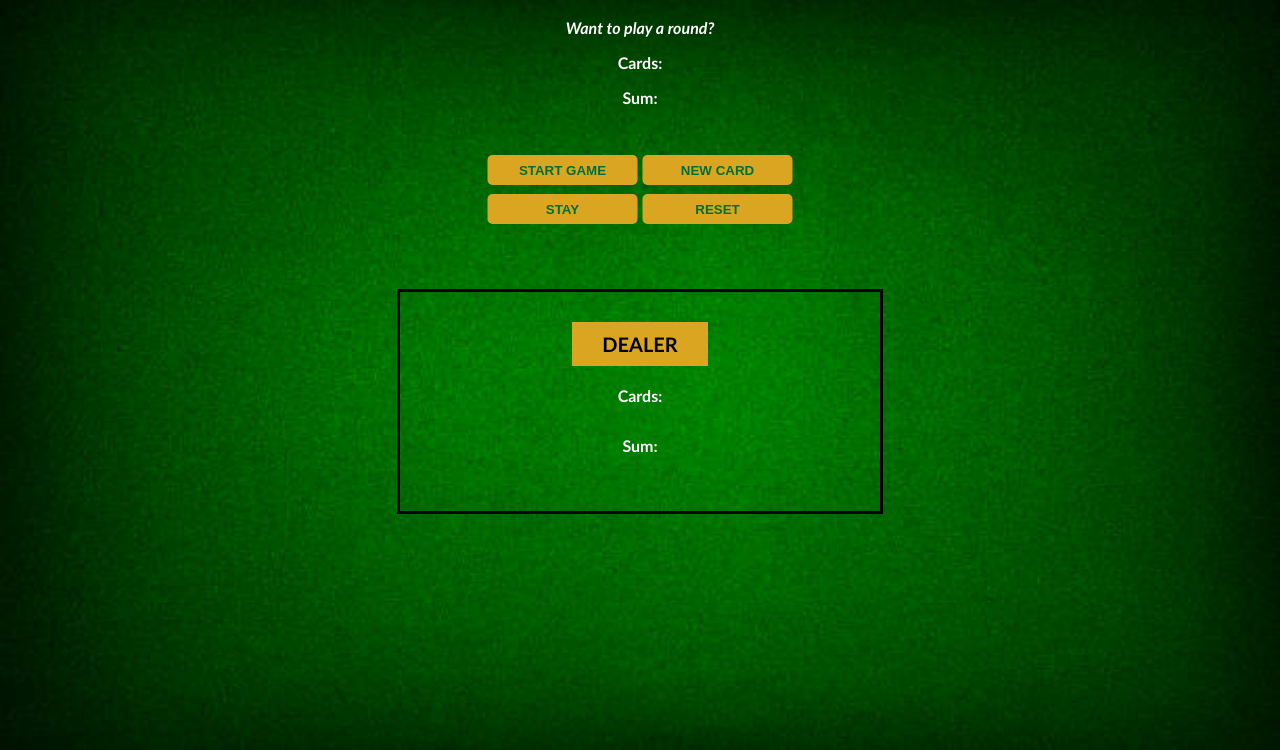
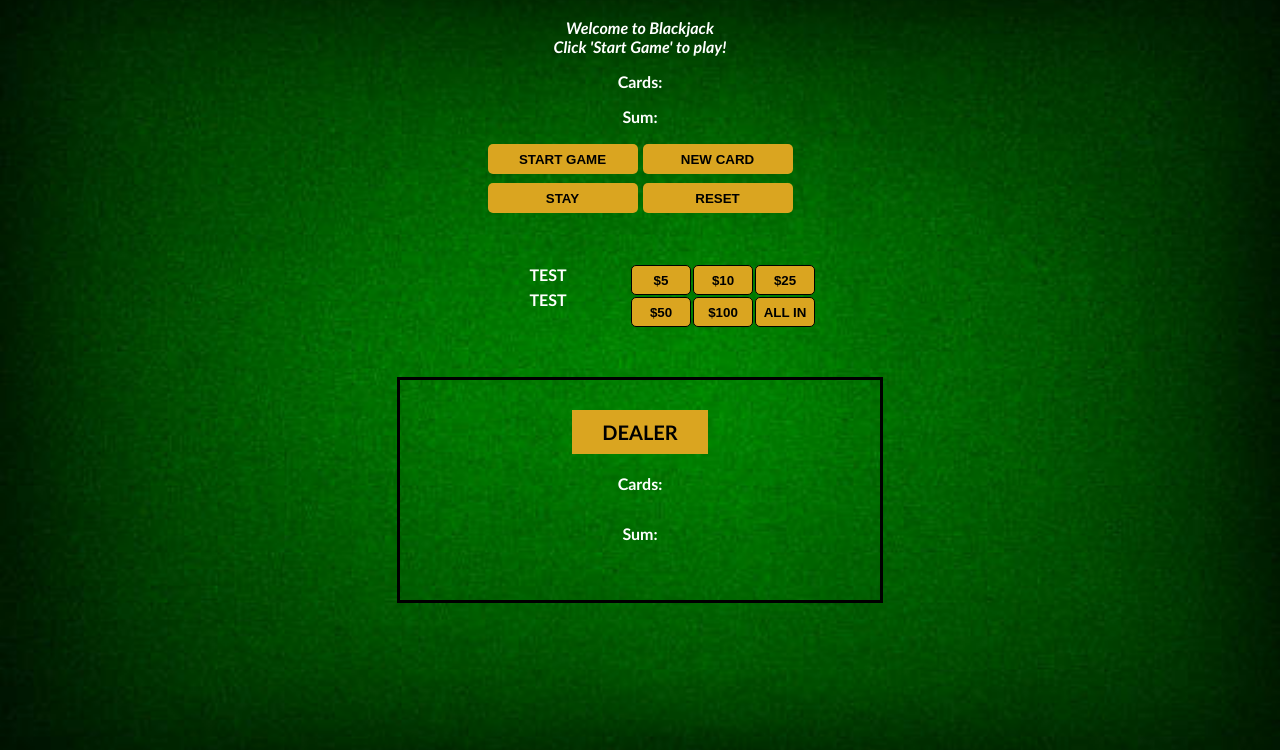
Before and after one commit to yotakeshima/blackjack, a plain HTML site: page index.html in a window 1280 px wide. Shown: the part 50-800 px from the top of the page. Drawn offline with Linux system fonts and the light colour scheme.

Commit message:
added bet buttons

```diff
--- a/index.css
+++ b/index.css
@@ -2,14 +2,16 @@ body {
   font-family: "Trebuchet MS", "Lucida Sans Unicode", "Lucida Grande",
     "Lucida Sans", Arial, sans-serif;
   background-image: url(blackjack\ table.jpg);
-  max-width: 100%;
-  max-height: 100%;
   object-fit: contain;
   background-size: cover;
   position: center;
   text-align: center;
   color: white;
   font-weight: bold;
+}
+
+.header {
+  position: relative;
 }
 
 h1 {
@@ -20,26 +22,37 @@ h1 {
   font-style: italic;
 }
 
-.player {
-  position: center;
-  padding-top: 120px;
-  padding-bottom: 30px;
+.player-ui {
+  display: grid;
+  grid-template-columns: repeat(2, 1fr);
+  position: relative;
+  left: 50%;
+  transform: translate(-50%);
+  width: 350px;
+  padding-top: 50px;
+  padding-bottom: 50px;
+}
+
+.r-container {
+  display: grid;
+  grid-template-columns: repeat(3, 1fr);
+  grid-gap: 2px;
 }
 
 .grid-button {
+  width: 300px;
   display: grid;
-  position: absolute;
+  grid-gap: 5px;
   grid-template-columns: repeat(2, 1fr);
-  grid-gap: 5px;
-  left: 50%;
-  padding-top: 30px;
-  transform: translateY(-60%);
-  transform: translate(-50%);
   align-items: center;
   justify-content: center;
+  position: relative;
+  left: 50%;
+  transform: translate(-50%);
 }
+
 .button {
-  color: #016f32;
+  color: black;
   width: 150px;
   height: 30;
   border-radius: 5px;
@@ -50,12 +63,23 @@ h1 {
   margin-top: 2px;
 }
 
+.bet-button {
+  color: black;
+  width: 60px;
+  height: 30;
+  border-radius: 5px;
+  background: goldenrod;
+  border: 1px solid black;
+  font-weight: bold;
+}
+
 .dealer {
-  position: absolute;
+  width: 400px;
+  height: 140px;
+  padding: 40px;
+  position: relative;
   left: 50%;
   transform: translate(-50%);
-  width: 400px;
-  padding: 40px;
   border: solid black;
 }
 
--- a/index.html
+++ b/index.html
@@ -3,10 +3,15 @@
     <link rel="stylesheet" href="index.css" />
   </head>
   <body>
-    <h1>Blackjack</h1>
-    <p id="message-el">Want to play a round?</p>
-    <p id="card-el">Cards:</p>
-    <p id="sum-el">Sum:</p>
+    <div class="header">
+      <h1>Blackjack</h1>
+      <p id="message-el">
+        Welcome to Blackjack<br style="height: 2rem" />Click 'Start Game' to
+        play!
+      </p>
+      <p id="card-el">Cards:</p>
+      <p id="sum-el">Sum:</p>
+    </div>
     <div class="grid-button">
       <button class="button" id="sg-button" onclick="startGame()">
         START GAME
@@ -17,9 +22,20 @@
       </button>
       <button class="button" id="reset" onclick="reset()">RESET</button>
     </div>
-    <div class="player">
-      <p id="player-el"></p>
-      <p id="bet-el"></p>
+    <div class="player-ui">
+      <div class="l-container">
+        <text id="player-el">TEST</text>
+        <br />
+        <text id="bet-el" style="line-height: 2rem">TEST</text>
+      </div>
+      <div class="r-container">
+        <button class="bet-button">$5</button>
+        <button class="bet-button">$10</button>
+        <button class="bet-button">$25</button>
+        <button class="bet-button">$50</button>
+        <button class="bet-button">$100</button>
+        <button class="bet-button">ALL IN</button>
+      </div>
     </div>
     <div class="dealer">
       <text id="dealer-el"> DEALER </text>
--- a/index.js
+++ b/index.js
@@ -22,6 +22,7 @@ let dealer = {
   dCards: [],
 };
 
+//random number generator
 function getRandomCard() {
   let randomNumber = Math.floor(Math.random() * 13) + 1;
   if (randomNumber > 10) {
@@ -105,7 +106,5 @@ function dealerTurn() {
 
 //resets the game and chips
 function reset() {
-  player.chips = 200;
-  alive = false;
-  startGame();
+  location.reload();
 }
```
